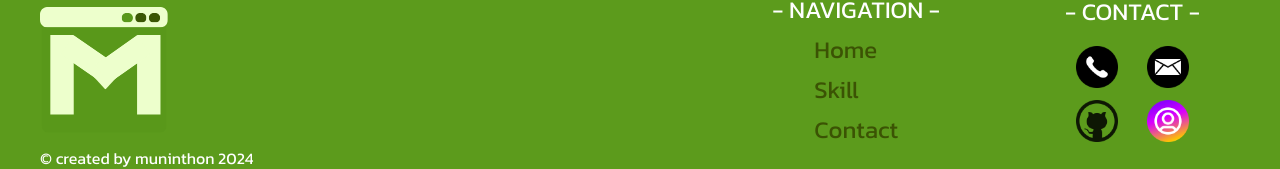
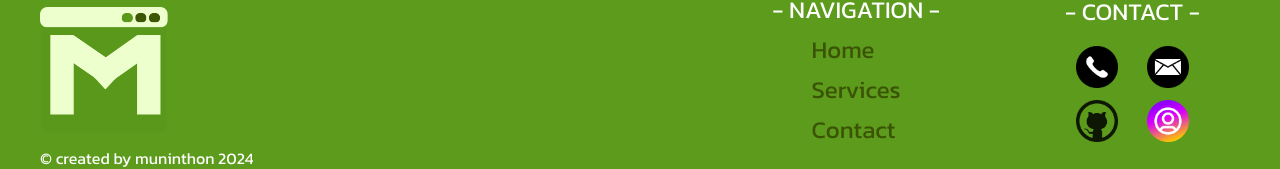
Before and after one commit to Sekiuu/Portfolio-nextjs, a Next.js app: page / in a window 1280 px wide. Shown: the part 3227-3396 px from the top of the page. Built offline with nearby package versions, Linux system fonts and the light colour scheme.

Commit message:
nav and footer change link page

```diff
--- a/src/app/components/Footer.jsx
+++ b/src/app/components/Footer.jsx
@@ -25,9 +25,9 @@ function Footer() {
             <h2>Home</h2>
           </Link>
           <Link
-            href="/skills"
+            href="/services"
             className="hover:text-greenL flex space-x-5 items-center">
-            <h2>Skill</h2>
+            <h2>Services</h2>
           </Link>
           <Link
             href="/contact"
--- a/src/app/components/Nav.jsx
+++ b/src/app/components/Nav.jsx
@@ -75,9 +75,9 @@ function Nav() {
           <h2>Home</h2>
         </Link>
         <Link
-          href="/skills"
+          href="/services"
           className={`flex justify-center p-5 max-lg:mx-auto w-[150px] space-x-5 max-lg:border-b-1 transform hover:scale-110 rounded-md
-           ${pathname == "/skills" ? activeClass : inactiveClass}`}
+           ${pathname == "/services" ? activeClass : inactiveClass}`}
         >
           <Image
             src="/images/icon/nav/work.png"
```
